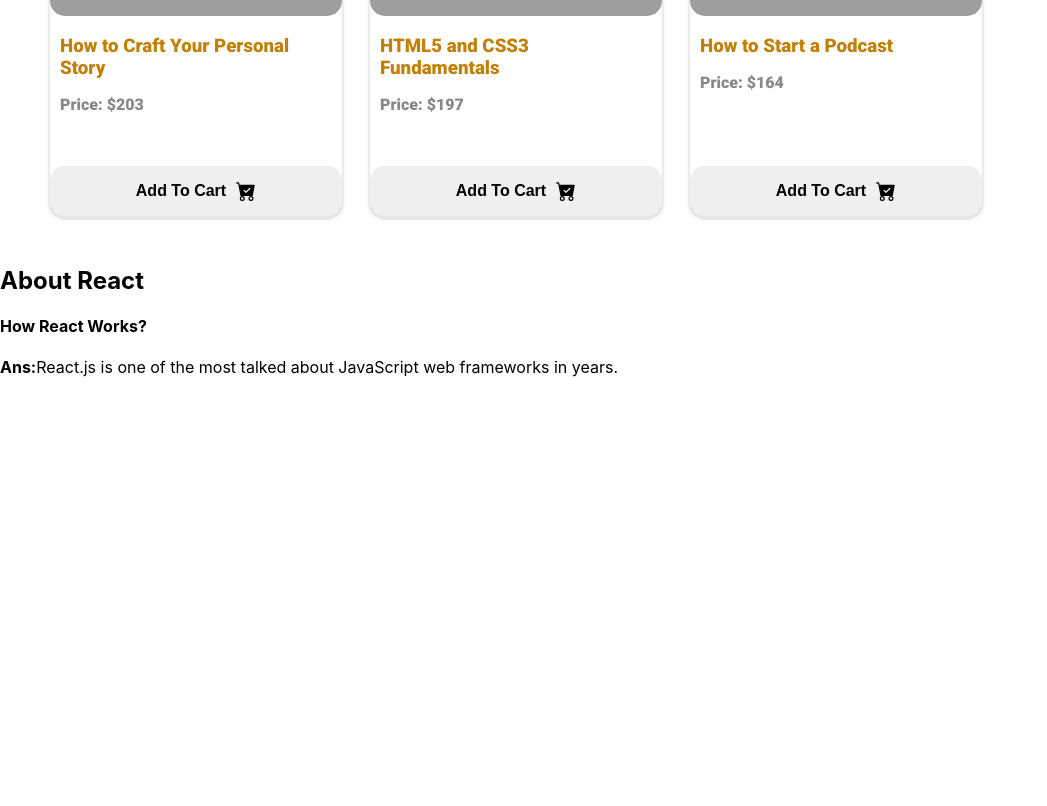
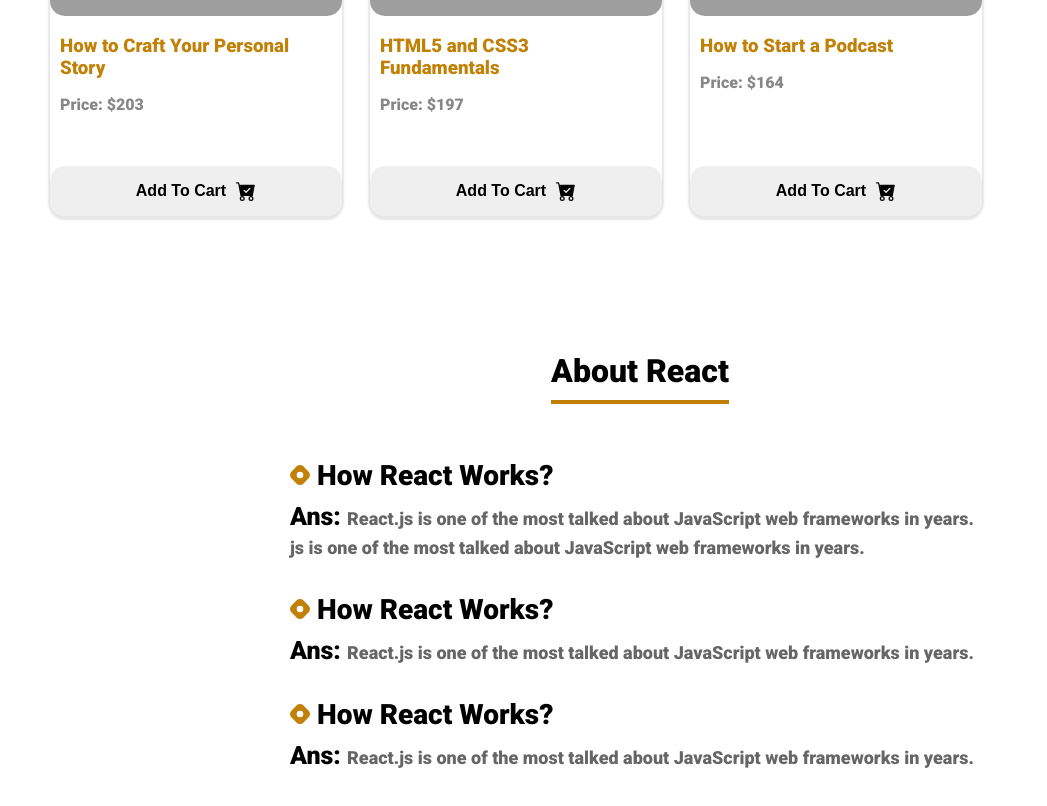
Before and after one commit to NishatFariza/best-online-courses, a React (Create React App) app: page / in a window 1280 px wide. Shown: the part 1826-2632 px from the top of the page, without its empty margins (0-1047 px from the left). Before the commit the page ends 2219 px from the top, so only its background shows below. Built offline with nearby package versions, Linux system fonts and the light colour scheme; grey boxes are pictures that could not be loaded; the HTML template or start-up script is replaced by a standard one.

Commit message:
about add

```diff
--- a/src/components/About/About.css
+++ b/src/components/About/About.css
@@ -0,0 +1,39 @@
+.about-wrapper {
+  font-family: "Roboto", sans-serif;
+  text-align: center;
+  padding: 80px 0;
+  max-width: 700px;
+  margin: auto;
+}
+
+.about-wrapper h2 {
+  font-size: 32px;
+  font-weight: 700;
+  border-bottom: 4px solid #c18107;
+  display: inline-block;
+  padding-bottom: 10px;
+}
+.about-item {
+  text-align: left;
+  margin-bottom: 25px;
+}
+.about-question {
+  font-size: 28px;
+  margin-bottom: 0px;
+}
+
+.question-icon {
+  color: #c18107;
+  font-size: 20px;
+  margin-right: 7px;
+}
+
+.strong-text {
+  font-size: 25px;
+  margin-top: 10px;
+}
+
+.about-ans {
+  font-size: 18px;
+  color: #666;
+}
--- a/src/components/About/About.jsx
+++ b/src/components/About/About.jsx
@@ -1,12 +1,23 @@
 import React from 'react';
+import './About.css'
+import { SiHashnode } from 'react-icons/si'
 
 const About = () => {
     return (
-        <div >
+        <div className='about-wrapper' >
             <h2>About React</h2>
-            <div>
-                <h4>How React Works?</h4>
-                <p><strong>Ans:</strong><span>React.js is one of the most talked about JavaScript web frameworks in years.</span></p>
+            <div className='about-item'>
+                <h3 className='about-question'><SiHashnode className='question-icon'></SiHashnode>How React Works?</h3>
+                <h4 className='strong-text'>Ans:  <span className='about-ans'>React.js is one of the most talked about JavaScript web frameworks in years.
+                js is one of the most talked about JavaScript web frameworks in years.</span></h4>
+            </div>
+            <div className='about-item'>
+                <h3 className='about-question'><SiHashnode className='question-icon'></SiHashnode>How React Works?</h3>
+                <h4 className='strong-text'>Ans:  <span className='about-ans'>React.js is one of the most talked about JavaScript web frameworks in years.</span></h4>
+            </div>
+            <div className='about-item'>
+                <h3 className='about-question'><SiHashnode className='question-icon'></SiHashnode>How React Works?</h3>
+                <h4 className='strong-text'>Ans:  <span className='about-ans'>React.js is one of the most talked about JavaScript web frameworks in years.</span></h4>
             </div>
         </div>
     );
--- a/src/components/Carts/Carts.css
+++ b/src/components/Carts/Carts.css
@@ -3,6 +3,7 @@
   padding: 20px 10px;
   margin-bottom: 20px;
   border-radius: 10px;
+  font-family: "Roboto", sans-serif;
 }
 
 .cart-item img {
```
